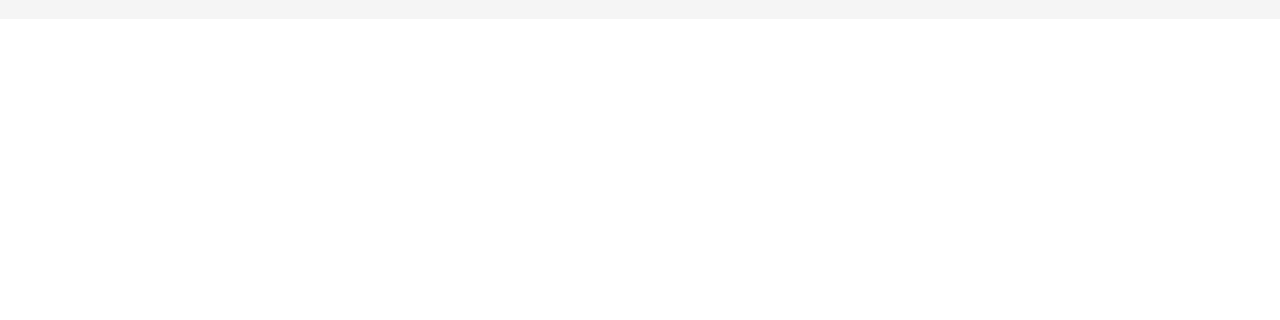
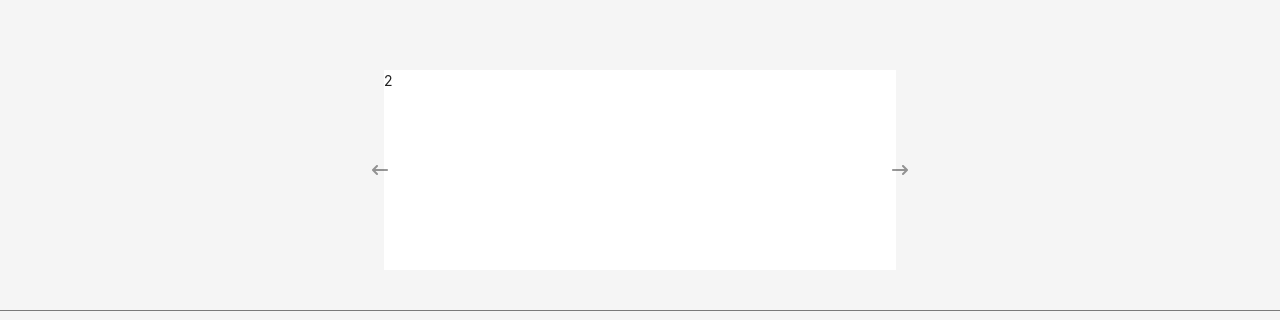
Before and after one commit to c-blaq/shop-ease, a Next.js app: page / in a window 1280 px wide. Shown: the part 2059-2379 px from the top of the page. Before the commit the page ends 2078 px from the top, so only its background shows below. Built offline with nearby package versions, Linux system fonts and the light colour scheme.

Commit message:
feat: testimonial caruosel

```diff
--- a/src/app/page.tsx
+++ b/src/app/page.tsx
@@ -1,6 +1,8 @@
 import Hero from "@/components/home/Hero";
 import AboutUS from "@/components/home/AboutUS";
 import ProductCard from "@/components/shared/ProductCard";
+import { Carousel } from "antd";
+import { FaArrowLeftLong, FaArrowRightLong } from "react-icons/fa6";
 
 export default function Home() {
   return (
@@ -9,7 +11,8 @@ export default function Home() {
 
       <div className="max-w-screen-xl mx-auto px-5 py-10">
         <AboutUS />
-        <section>
+
+        <section className="py-10 md:py-20">
           <h2 className="mb-8 mx-auto text-2xl w-fit after:block after:w-1/2 after:animate-pulse after:mx-auto after:mt-1 after:h-[2px] after:bg-black/65">
             Featured Products
           </h2>
@@ -20,6 +23,27 @@ export default function Home() {
             <ProductCard />
           </div>
         </section>
+
+        <Carousel
+          arrows={true}
+          prevArrow={<FaArrowLeftLong />}
+          nextArrow={<FaArrowRightLong />}
+          autoplay
+          className="bg-white min-h-[200px] gap-6 max-w-lg mx-auto [&_.slick-next]:hover:text-gray-500 [&_.slick-arrow]:-mx-5 [&_.slick-arrow]:text-black [&_.slick-prev]:hover:text-gray-500"
+        >
+          <div>
+            <h3>1</h3>
+          </div>
+          <div>
+            <h3>2</h3>
+          </div>
+          <div>
+            <h3>3</h3>
+          </div>
+          <div>
+            <h3>4</h3>
+          </div>
+        </Carousel>
       </div>
     </>
   );
```
